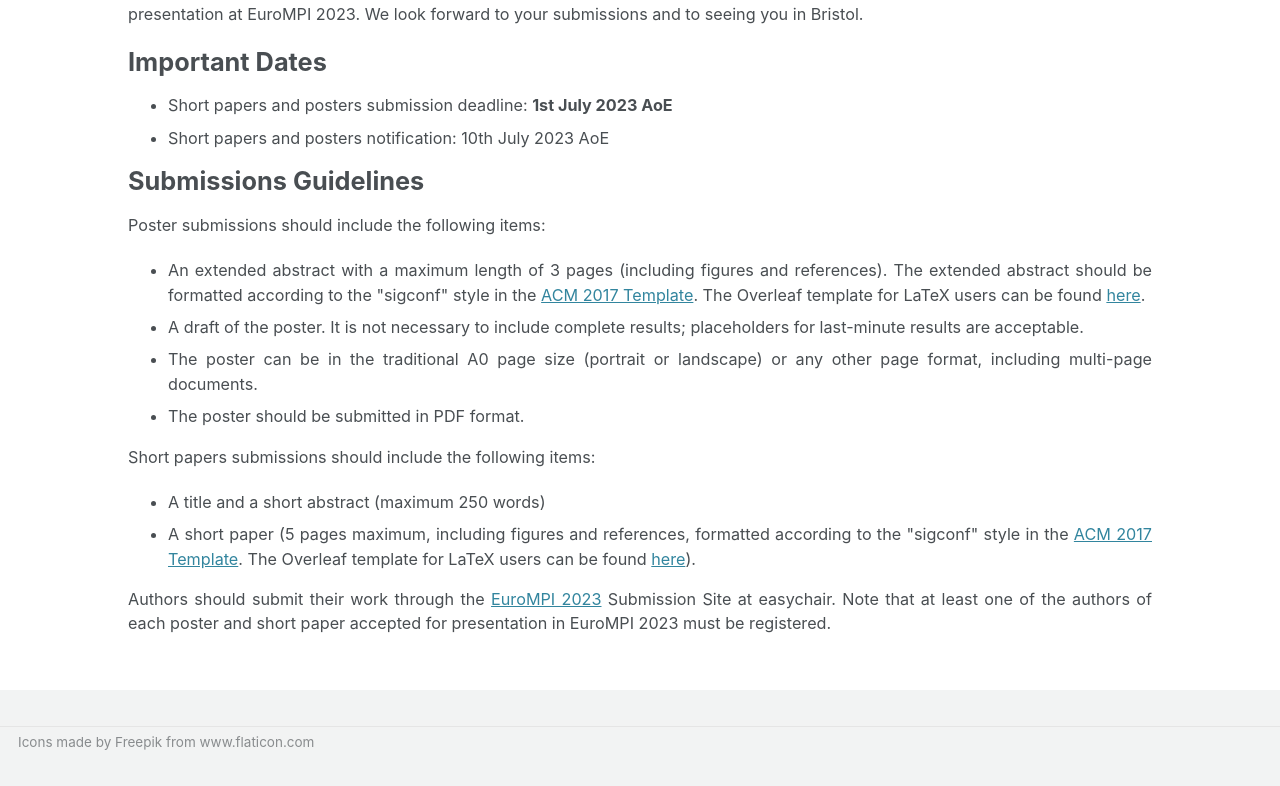
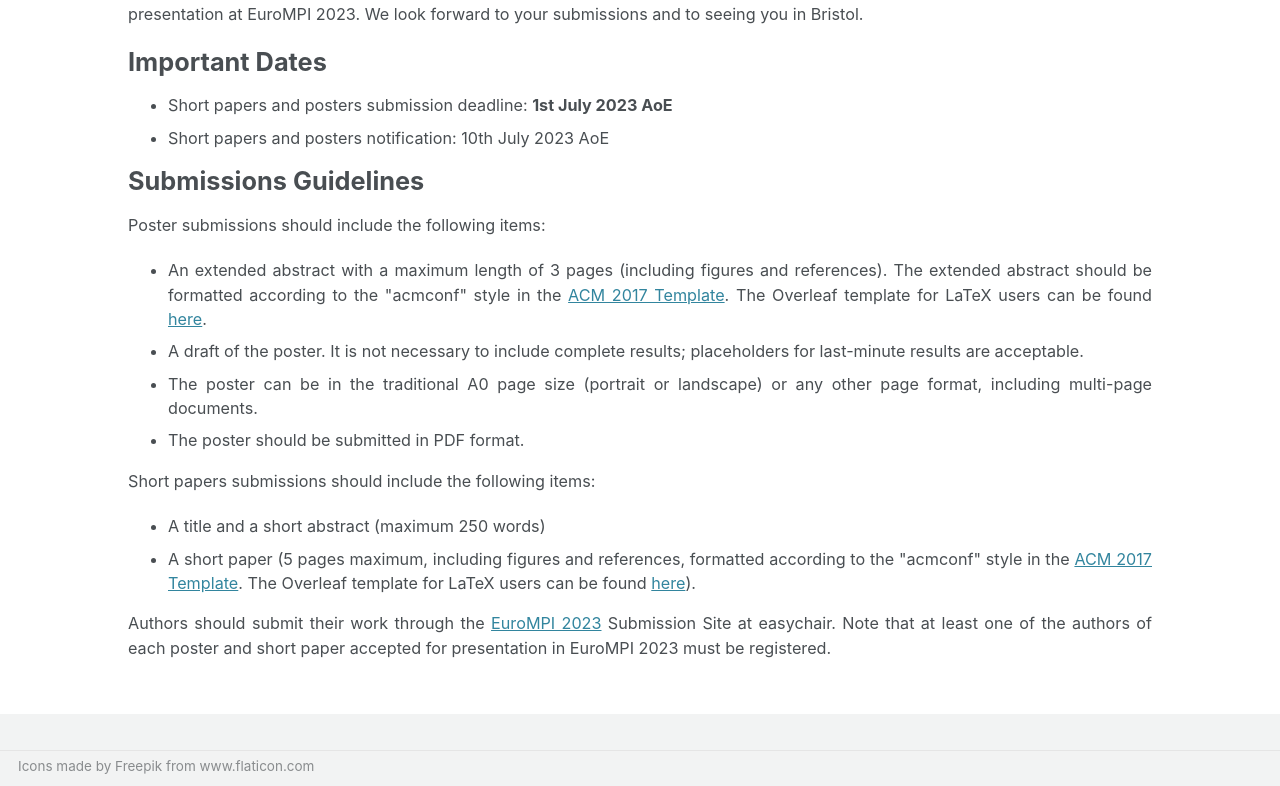
Before and after one commit to eurompi23/eurompi23.github.io, a Jekyll site: the page built from _pages/posters.md, in a window 1280 px wide and 900 px high, scrolled down 1281 px, cut to the strip 0-786 px from the top of the window. Built offline with Jekyll 4.4.1, drawn with Linux system fonts in a browser that asks for light colours; cached includes are drawn as plain includes.

Commit message:
update article format

```diff
--- a/_pages/posters.md
+++ b/_pages/posters.md
@@ -57,7 +57,7 @@
 
 <p>Poster submissions should include the following items:</p>
 <ul>
-<li> An extended abstract with a maximum length of 3 pages (including figures and references). The extended abstract should be formatted according to the "sigconf" style in the <a href="http://www.acm.org/publications/proceedings-template">ACM 2017 Template</a>. The Overleaf template for LaTeX users can be found <a href="https://www.overleaf.com/latex/templates/acm-conference-proceedings-primary-article-template/wbvnghjbzwpc">here</a>.</li>
+<li> An extended abstract with a maximum length of 3 pages (including figures and references). The extended abstract should be formatted according to the "acmconf" style in the <a href="http://www.acm.org/publications/proceedings-template">ACM 2017 Template</a>. The Overleaf template for LaTeX users can be found <a href="https://www.overleaf.com/latex/templates/acm-conference-proceedings-primary-article-template/wbvnghjbzwpc">here</a>.</li>
 <li> A draft of the poster. It is not necessary to include complete results; placeholders for last-minute results are acceptable.</li>
 <li> The poster can be in the traditional A0 page size (portrait or landscape) or any other page format, including multi-page documents.</li>
 <li> The poster should be submitted in PDF format.</li>
@@ -66,7 +66,7 @@
 <p>Short papers submissions should include the following items:</p>
 <ul>
 <li> A title and a short abstract (maximum 250 words)</li>
-<li> A short paper (5 pages maximum, including figures and references, formatted according to the "sigconf" style in the <a href="http://www.acm.org/publications/proceedings-template">ACM 2017 Template</a>. The Overleaf template for LaTeX users can be found <a href="https://www.overleaf.com/latex/templates/acm-conference-proceedings-primary-article-template/wbvnghjbzwpc">here</a>).</li>
+<li> A short paper (5 pages maximum, including figures and references, formatted according to the "acmconf" style in the <a href="http://www.acm.org/publications/proceedings-template">ACM 2017 Template</a>. The Overleaf template for LaTeX users can be found <a href="https://www.overleaf.com/latex/templates/acm-conference-proceedings-primary-article-template/wbvnghjbzwpc">here</a>).</li>
 </ul>
 
 Authors should submit their work through the <a href="https://easychair.org/conferences/?conf=eurompi23">EuroMPI 2023</a> Submission Site at easychair.
```
Also changed, not shown: _pages/call.md (+1 -1 lines).
